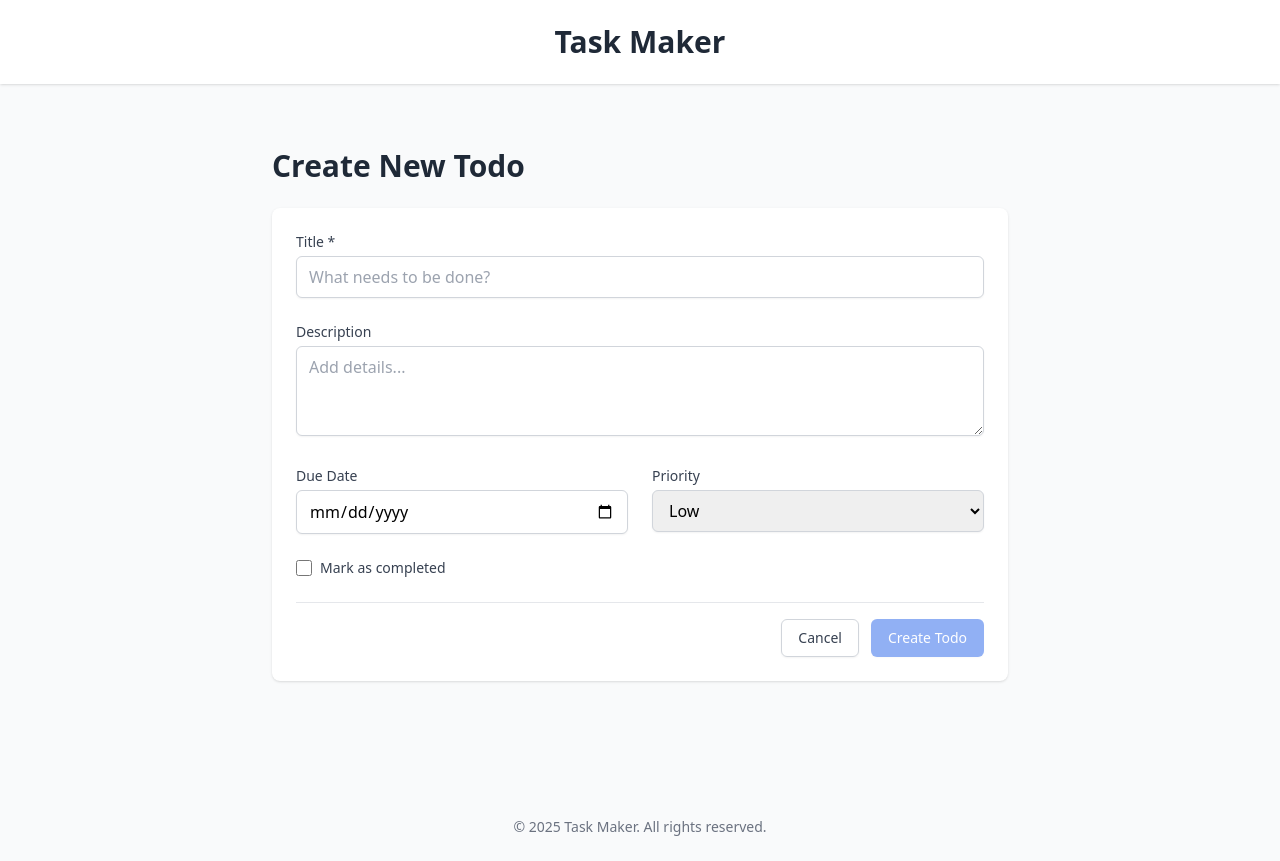
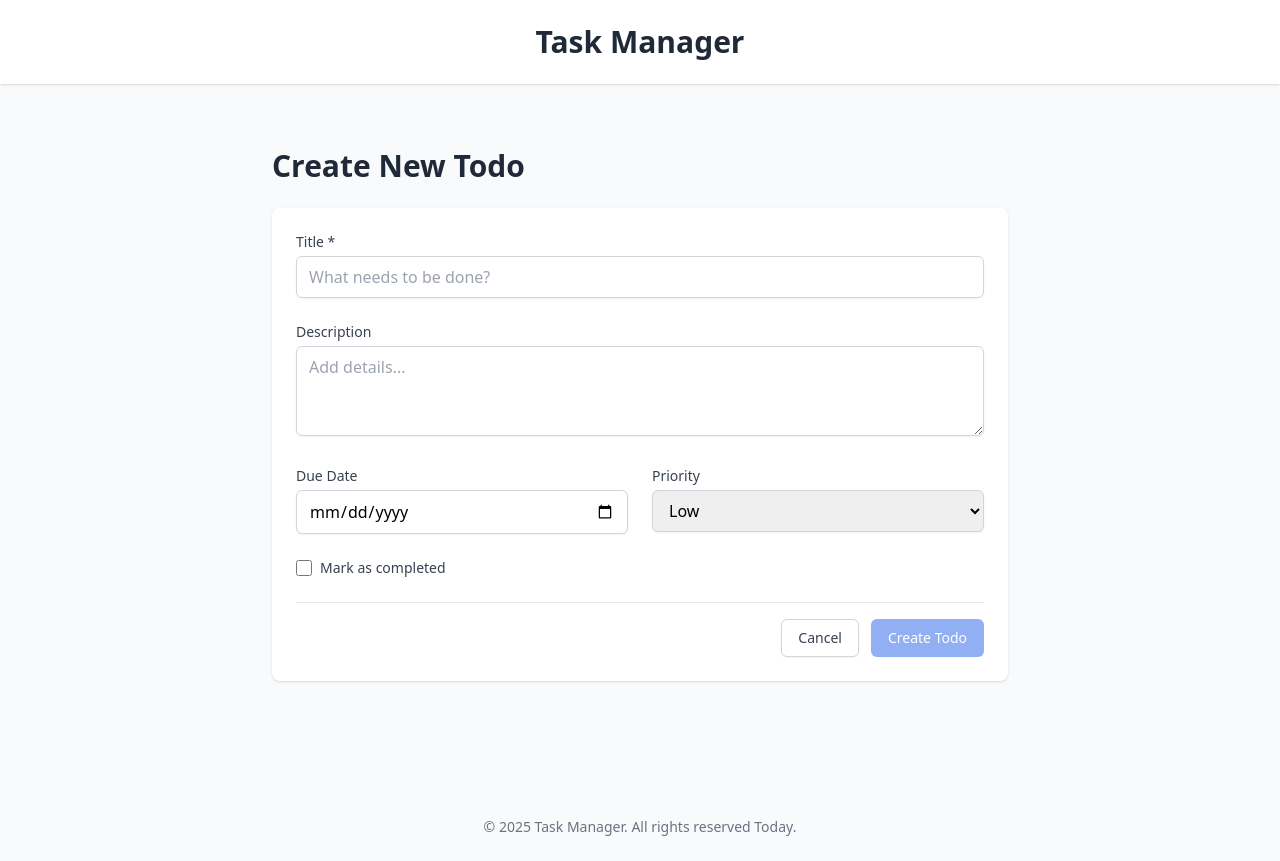
Before and after one commit to akusi-appiah/aws-wk7-todo-app, an Angular app in the folder frontend/: page /new in a window 1280 px wide. Built offline with nearby package versions, Linux system fonts and the light colour scheme.

Commit message:
chore: updated the UI description

```diff
--- a/frontend/src/app/app.component.html
+++ b/frontend/src/app/app.component.html
@@ -2,7 +2,7 @@
   <app-notifications-container />
   <header class="bg-white shadow">
     <div class="container mx-auto px-4 py-6 flex justify-center items-center">
-      <h1 class="text-3xl font-bold text-gray-800 -500">Task Maker</h1>
+      <h1 class="text-3xl font-bold text-gray-800 -500">Task Manager</h1>
     </div>
   </header>
 
@@ -11,6 +11,6 @@
   </main>
 
   <footer class="mt-12 py-6 text-center text-gray-500 text-sm">
-    <p>© 2025 Task Maker. All rights reserved.</p>
+    <p>© 2025 Task Manager. All rights reserved Today.</p>
   </footer>
 </div>
```
